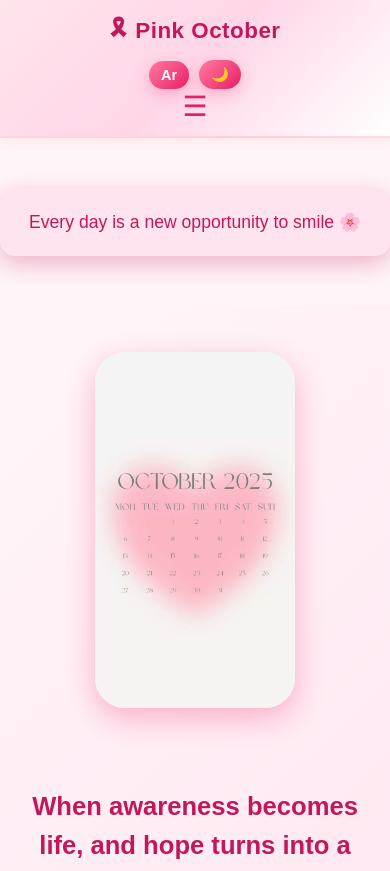
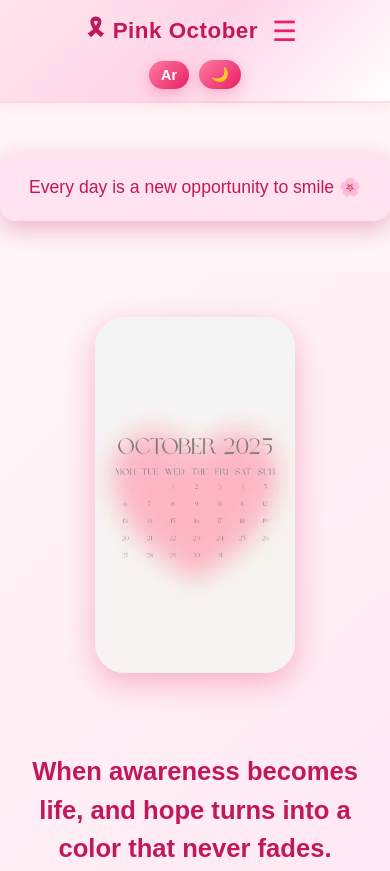
Before and after one commit to devoualadridi/pink-oktober, a plain HTML site: page index.html in a window 390 px wide. Shown: the top 871 px of the page. Drawn offline with Linux system fonts and the light colour scheme.

Commit message:
Update index.html
update file

```diff
--- a/index.html
+++ b/index.html
@@ -13,8 +13,8 @@
 
 <body>
   <header>
-    <div class="logo">🎗 <span data-en="Pink October" data-ar="أكتوبر الوردي">أكتوبر الوردي</span></div>
-    <button class="menu-toggle">☰</button>
+    <div class="logo">🎗 <span data-en="Pink October" data-ar="أكتوبر الوردي">أكتوبر الوردي</span>  <button class="menu-toggle">☰</button></div>
+
     <nav class="nav-links">
       <a href="#home" data-en="Home" data-ar="الرئيسية">الرئيسية</a>
       <a href="#about" data-en="About Breast Cancer" data-ar="حول سرطان الثدي">حول سرطان الثدي</a>
```
